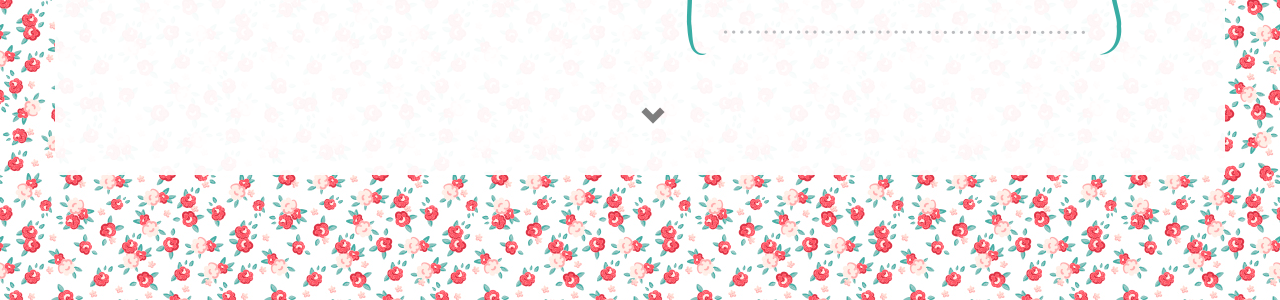
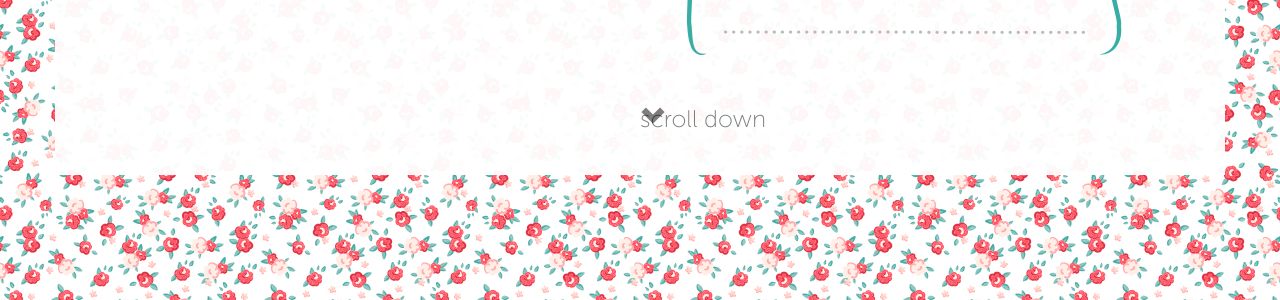
Before and after one commit to fabienne-segaert/fabienne-segaert.github.io, a Jekyll site: the page built from index.html, in a window 1280 px wide and 900 px high, scrolled down 360 px. Shown: the part 154-454 px from the top of the window. Built offline with Jekyll 4.4.1, drawn with Linux system fonts in a browser that asks for light colours; nearby versions of some CDN libraries; Markdown is read by kramdown in place of the engine named in the settings.

Commit message:
tekst bij scroll-down pijltje

```diff
--- a/_includes/welkom.html
+++ b/_includes/welkom.html
@@ -58,6 +58,7 @@
 
 <div class="row" id="down">
     <div class="col-md-12" id="scrolldown-arrow">
+        <span class="fnt_sans100 fnt_s12">scroll down</span><br>
         <span class="glyphicon glyphicon-chevron-down fnt-gry"></span>
     </div>
 </div>
```
